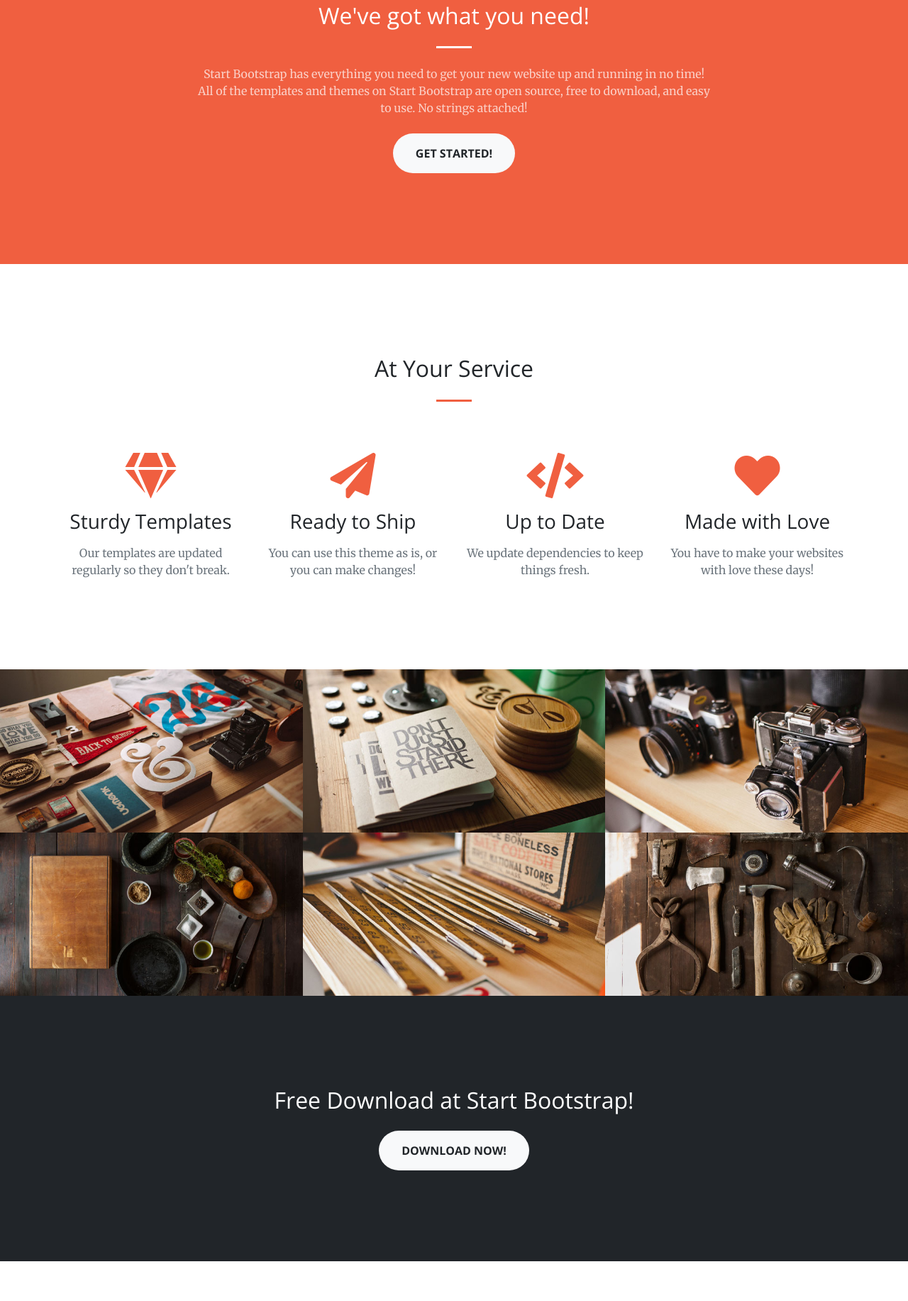
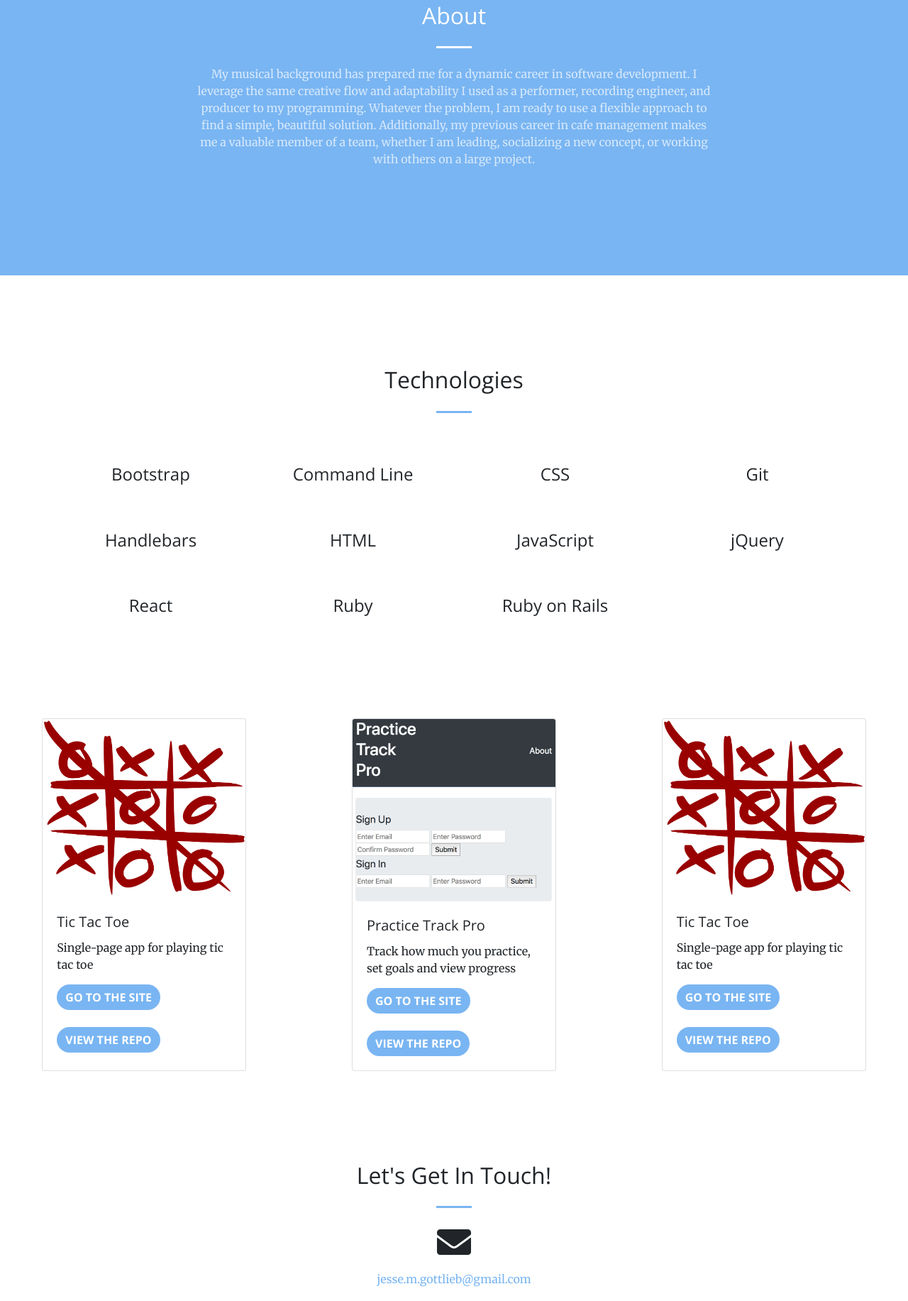
Before and after one commit to j-gottlieb/j-gottlieb.github.io, a website: page index.html in a window 1280 px wide. Shown: the part 925-2758 px from the top of the page at 71% size. Drawn offline with nearby package versions, Linux system fonts and the light colour scheme.

Commit message:
Text replacement
Bulk of template text has been replaced. Next steps are to adjust footer
background color/image. Improve project display. etc...

```diff
--- a/index.html
+++ b/index.html
@@ -8,7 +8,7 @@
     <meta name="description" content="">
     <meta name="author" content="">
 
-    <title>Creative - Start Bootstrap Theme</title>
+    <title>Jesse Gottlieb Portfolio</title>
 
     <!-- Bootstrap core CSS -->
     <link href="vendor/bootstrap/css/bootstrap.min.css" rel="stylesheet">
@@ -31,7 +31,7 @@
     <!-- Navigation -->
     <nav class="navbar navbar-expand-lg navbar-light fixed-top" id="mainNav">
       <div class="container">
-        <a class="navbar-brand js-scroll-trigger" href="#page-top">Start Bootstrap</a>
+        <a class="navbar-brand js-scroll-trigger" href="#page-top">Jesse Gottlieb</a>
         <button class="navbar-toggler navbar-toggler-right" type="button" data-toggle="collapse" data-target="#navbarResponsive" aria-controls="navbarResponsive" aria-expanded="false" aria-label="Toggle navigation">
           <span class="navbar-toggler-icon"></span>
         </button>
@@ -41,10 +41,13 @@
               <a class="nav-link js-scroll-trigger" href="#about">About</a>
             </li>
             <li class="nav-item">
-              <a class="nav-link js-scroll-trigger" href="#services">Services</a>
+              <a class="nav-link js-scroll-trigger" href="#services">Technologies</a>
             </li>
             <li class="nav-item">
-              <a class="nav-link js-scroll-trigger" href="#portfolio">Portfolio</a>
+              <a class="nav-link js-scroll-trigger" href="#portfolio">Projects</a>
+            </li>
+            <li class="nav-item">
+              <a class="nav-link js-scroll-trigger" href="./public/JesseGottliebResume.pdf">Resume</a>
             </li>
             <li class="nav-item">
               <a class="nav-link js-scroll-trigger" href="#contact">Contact</a>
@@ -59,12 +62,15 @@
         <div class="row">
           <div class="col-lg-10 mx-auto">
             <h1 class="text-uppercase">
-              <strong>Your Favorite Source of Free Bootstrap Themes</strong>
+              <strong>Jesse Gottlieb</strong>
             </h1>
+            <h3>Full Stack Web Developer</h3>
             <hr>
           </div>
           <div class="col-lg-8 mx-auto">
-            <p class="text-faded mb-5">Start Bootstrap can help you build better websites using the Bootstrap CSS framework! Just download your template and start going, no strings attached!</p>
+            <div class="one-liner-background">
+              <p class="text-faded mb-5">Developer with a background in music, bringing musical creativity to designing dynamic, single-page web applications</p>
+            </div>
             <a class="btn btn-primary btn-xl js-scroll-trigger" href="#about">Find Out More</a>
           </div>
         </div>
@@ -75,10 +81,16 @@
       <div class="container">
         <div class="row">
           <div class="col-lg-8 mx-auto text-center">
-            <h2 class="section-heading text-white">We've got what you need!</h2>
+            <h2 class="section-heading text-white">About</h2>
             <hr class="light my-4">
-            <p class="text-faded mb-4">Start Bootstrap has everything you need to get your new website up and running in no time! All of the templates and themes on Start Bootstrap are open source, free to download, and easy to use. No strings attached!</p>
-            <a class="btn btn-light btn-xl js-scroll-trigger" href="#services">Get Started!</a>
+            <p class="text-faded mb-4">My musical background has prepared me for
+               a dynamic career in software development. I leverage the same
+               creative flow and adaptability I used as a performer, recording
+               engineer, and producer to my programming. Whatever the problem,
+               I am ready to use a flexible approach to find a simple, beautiful
+                solution. Additionally, my previous career in cafe management
+                makes me a valuable member of a team, whether I am leading,
+                socializing a new concept, or working with others on a large project.</p>
           </div>
         </div>
       </div>
@@ -88,146 +100,112 @@
       <div class="container">
         <div class="row">
           <div class="col-lg-12 text-center">
-            <h2 class="section-heading">At Your Service</h2>
+            <h2 class="section-heading">Technologies</h2>
             <hr class="my-4">
           </div>
         </div>
-      </div>
+        </div>
       <div class="container">
         <div class="row">
           <div class="col-lg-3 col-md-6 text-center">
             <div class="service-box mt-5 mx-auto">
-              <i class="fas fa-4x fa-gem text-primary mb-3 sr-icon-1"></i>
-              <h3 class="mb-3">Sturdy Templates</h3>
-              <p class="text-muted mb-0">Our templates are updated regularly so they don't break.</p>
+              <h4 class="mb-3">Bootstrap</h4>
             </div>
           </div>
           <div class="col-lg-3 col-md-6 text-center">
             <div class="service-box mt-5 mx-auto">
-              <i class="fas fa-4x fa-paper-plane text-primary mb-3 sr-icon-2"></i>
-              <h3 class="mb-3">Ready to Ship</h3>
-              <p class="text-muted mb-0">You can use this theme as is, or you can make changes!</p>
+              <h4 class="mb-3">Command Line</h4>
             </div>
           </div>
           <div class="col-lg-3 col-md-6 text-center">
             <div class="service-box mt-5 mx-auto">
-              <i class="fas fa-4x fa-code text-primary mb-3 sr-icon-3"></i>
-              <h3 class="mb-3">Up to Date</h3>
-              <p class="text-muted mb-0">We update dependencies to keep things fresh.</p>
+              <h4 class="mb-3">CSS</h4>
             </div>
           </div>
           <div class="col-lg-3 col-md-6 text-center">
             <div class="service-box mt-5 mx-auto">
-              <i class="fas fa-4x fa-heart text-primary mb-3 sr-icon-4"></i>
-              <h3 class="mb-3">Made with Love</h3>
-              <p class="text-muted mb-0">You have to make your websites with love these days!</p>
+              <h4 class="mb-3">Git</h4>
+            </div>
+          </div>
+          <div class="col-lg-3 col-md-6 text-center">
+            <div class="service-box mt-5 mx-auto">
+              <h4 class="mb-3">Handlebars</h4>
+            </div>
+          </div>
+        <div class="col-lg-3 col-md-6 text-center">
+          <div class="service-box mt-5 mx-auto">
+            <h4 class="mb-3">HTML</h4>
+          </div>
+        </div>
+          <div class="col-lg-3 col-md-6 text-center">
+            <div class="service-box mt-5 mx-auto">
+              <h4 class="mb-3">JavaScript</h4>
+            </div>
+          </div>
+            <div class="col-lg-3 col-md-6 text-center">
+              <div class="service-box mt-5 mx-auto">
+                <h4 class="mb-3">jQuery</h4>
+              </div>
+            </div>
+            <div class="col-lg-3 col-md-6 text-center">
+              <div class="service-box mt-5 mx-auto">
+                <h4 class="mb-3">React</h4>
+              </div>
+            </div>
+          <div class="col-lg-3 col-md-6 text-center">
+            <div class="service-box mt-5 mx-auto">
+              <h4 class="mb-3">Ruby</h4>
+            </div>
+          </div>
+          <div class="col-lg-3 col-md-6 text-center">
+            <div class="service-box mt-5 mx-auto">
+              <h4 class="mb-3">Ruby on Rails</h4>
             </div>
           </div>
         </div>
-      </div>
+        </div>
     </section>
 
     <section class="p-0" id="portfolio">
       <div class="container-fluid p-0">
-        <div class="row no-gutters popup-gallery">
-          <div class="col-lg-4 col-sm-6">
-            <a class="portfolio-box" href="img/portfolio/fullsize/1.jpg">
-              <img class="img-fluid" src="img/portfolio/thumbnails/1.jpg" alt="">
-              <div class="portfolio-box-caption">
-                <div class="portfolio-box-caption-content">
-                  <div class="project-category text-faded">
-                    Category
-                  </div>
-                  <div class="project-name">
-                    Project Name
-                  </div>
-                </div>
-              </div>
-            </a>
+        <div class="row justify-content-around">
+          <div class="card" style="width: 18rem;">
+            <div class="view overlay">
+              <img class="card-img-top" src="./img/portfolio/fullsize/tic-tac-toe.svg.png" alt="Card image cap">
+            <div class="mask rgba-cyan-slight"></div>
+            <div class="card-body">
+              <h5 class="card-title">Tic Tac Toe</h5>
+              <p class="card-text">Single-page app for playing tic tac toe</p>
+              <a href="https://j-gottlieb.github.io/tic-tac-toe-client/" class="btn btn-primary">Go to the site</a>
+              <br>
+              <br>
+              <a href="https://github.com/j-gottlieb/tic-tac-toe-client" class="btn btn-primary">View the repo</a>
+            </div>
           </div>
-          <div class="col-lg-4 col-sm-6">
-            <a class="portfolio-box" href="img/portfolio/fullsize/2.jpg">
-              <img class="img-fluid" src="img/portfolio/thumbnails/2.jpg" alt="">
-              <div class="portfolio-box-caption">
-                <div class="portfolio-box-caption-content">
-                  <div class="project-category text-faded">
-                    Category
-                  </div>
-                  <div class="project-name">
-                    Project Name
-                  </div>
-                </div>
-              </div>
-            </a>
           </div>
-          <div class="col-lg-4 col-sm-6">
-            <a class="portfolio-box" href="img/portfolio/fullsize/3.jpg">
-              <img class="img-fluid" src="img/portfolio/thumbnails/3.jpg" alt="">
-              <div class="portfolio-box-caption">
-                <div class="portfolio-box-caption-content">
-                  <div class="project-category text-faded">
-                    Category
-                  </div>
-                  <div class="project-name">
-                    Project Name
-                  </div>
-                </div>
-              </div>
-            </a>
+          <div class="card" style="width: 18rem;">
+            <img class="card-img-top" src="./img/practice-track.png" alt="Card image cap">
+            <div class="card-body">
+              <h5 class="card-title">Practice Track Pro</h5>
+              <p class="card-text">Track how much you practice, set goals and view progress</p>
+              <a href="https://j-gottlieb.github.io/Practice-Track-Pro-Client/" class="btn btn-primary">Go to the site</a>
+              <br>
+              <br>
+              <a href="https://github.com/j-gottlieb/Practice-Track-Pro-Client" class="btn btn-primary">View the repo</a>
+            </div>
           </div>
-          <div class="col-lg-4 col-sm-6">
-            <a class="portfolio-box" href="img/portfolio/fullsize/4.jpg">
-              <img class="img-fluid" src="img/portfolio/thumbnails/4.jpg" alt="">
-              <div class="portfolio-box-caption">
-                <div class="portfolio-box-caption-content">
-                  <div class="project-category text-faded">
-                    Category
-                  </div>
-                  <div class="project-name">
-                    Project Name
-                  </div>
-                </div>
-              </div>
-            </a>
-          </div>
-          <div class="col-lg-4 col-sm-6">
-            <a class="portfolio-box" href="img/portfolio/fullsize/5.jpg">
-              <img class="img-fluid" src="img/portfolio/thumbnails/5.jpg" alt="">
-              <div class="portfolio-box-caption">
-                <div class="portfolio-box-caption-content">
-                  <div class="project-category text-faded">
-                    Category
-                  </div>
-                  <div class="project-name">
-                    Project Name
-                  </div>
-                </div>
-              </div>
-            </a>
-          </div>
-          <div class="col-lg-4 col-sm-6">
-            <a class="portfolio-box" href="img/portfolio/fullsize/6.jpg">
-              <img class="img-fluid" src="img/portfolio/thumbnails/6.jpg" alt="">
-              <div class="portfolio-box-caption">
-                <div class="portfolio-box-caption-content">
-                  <div class="project-category text-faded">
-                    Category
-                  </div>
-                  <div class="project-name">
-                    Project Name
-                  </div>
-                </div>
-              </div>
-            </a>
+          <div class="card" style="width: 18rem;">
+            <img class="card-img-top" src="./img/portfolio/fullsize/tic-tac-toe.svg.png" alt="Card image cap">
+            <div class="card-body">
+              <h5 class="card-title">Tic Tac Toe</h5>
+              <p class="card-text">Single-page app for playing tic tac toe</p>
+              <a href="https://j-gottlieb.github.io/tic-tac-toe-client/" class="btn btn-primary">Go to the site</a>
+              <br>
+              <br>
+              <a href="https://github.com/j-gottlieb/tic-tac-toe-client" class="btn btn-primary">View the repo</a>
+            </div>
           </div>
         </div>
-      </div>
-    </section>
-
-    <section class="bg-dark text-white">
-      <div class="container text-center">
-        <h2 class="mb-4">Free Download at Start Bootstrap!</h2>
-        <a class="btn btn-light btn-xl sr-button" href="http://startbootstrap.com/template-overviews/creative/">Download Now!</a>
       </div>
     </section>
 
@@ -237,18 +215,13 @@
           <div class="col-lg-8 mx-auto text-center">
             <h2 class="section-heading">Let's Get In Touch!</h2>
             <hr class="my-4">
-            <p class="mb-5">Ready to start your next project with us? That's great! Give us a call or send us an email and we will get back to you as soon as possible!</p>
           </div>
         </div>
-        <div class="row">
-          <div class="col-lg-4 ml-auto text-center">
-            <i class="fas fa-phone fa-3x mb-3 sr-contact-1"></i>
-            <p>123-456-6789</p>
-          </div>
-          <div class="col-lg-4 mr-auto text-center">
+        <div class="row justify-content-center">
+          <div class="col-lg-4 text-center">
             <i class="fas fa-envelope fa-3x mb-3 sr-contact-2"></i>
             <p>
-              <a href="mailto:your-email@your-domain.com">feedback@startbootstrap.com</a>
+              <a href="mailto:jesse.m.gottlieb@gmail.com">jesse.m.gottlieb@gmail.com</a>
             </p>
           </div>
         </div>
--- a/scss/_masthead.scss
+++ b/scss/_masthead.scss
@@ -1,8 +1,9 @@
 // Styling for the masthead
+
 header.masthead {
   padding-top: 10rem;
   padding-bottom: calc(10rem - 56px);
-  background-image: url('../img/header.jpg');
+  background-image: url('../img/bryce.jpg');
   background-position: center center;
   @include background-cover;
   hr {
```
Also changed, not shown: css/creative.css, css/creative.min.css, img/bryce.jpg (added), img/portfolio/fullsize/tic-tac-toe.svg.png (added), img/practice-track.png (added), 2 other files.
